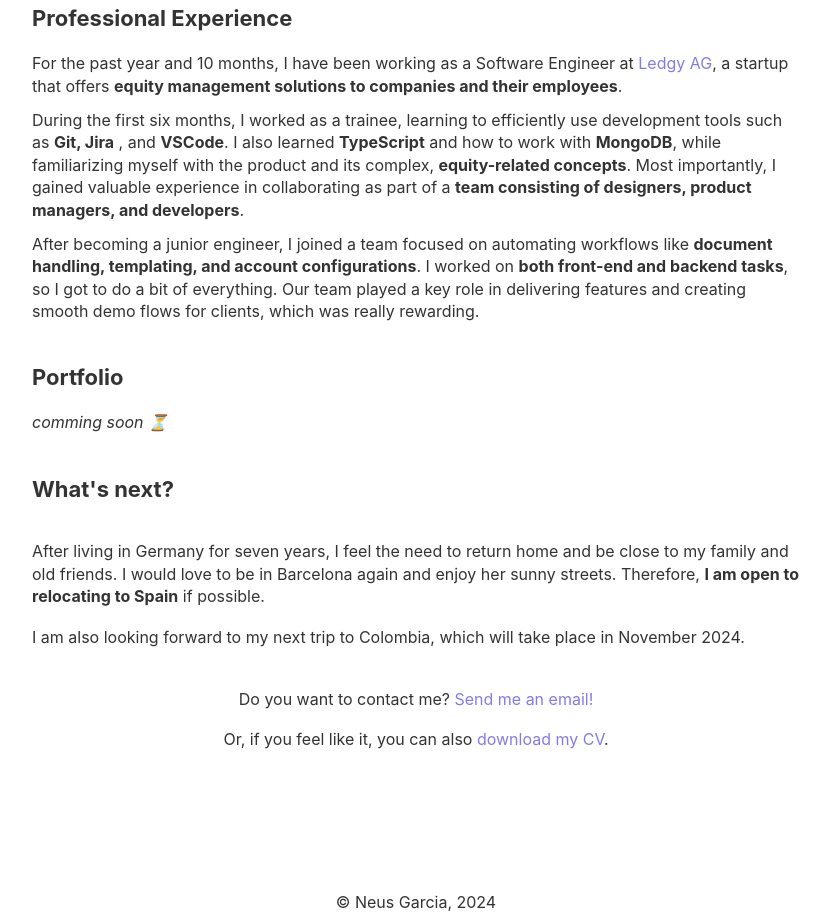
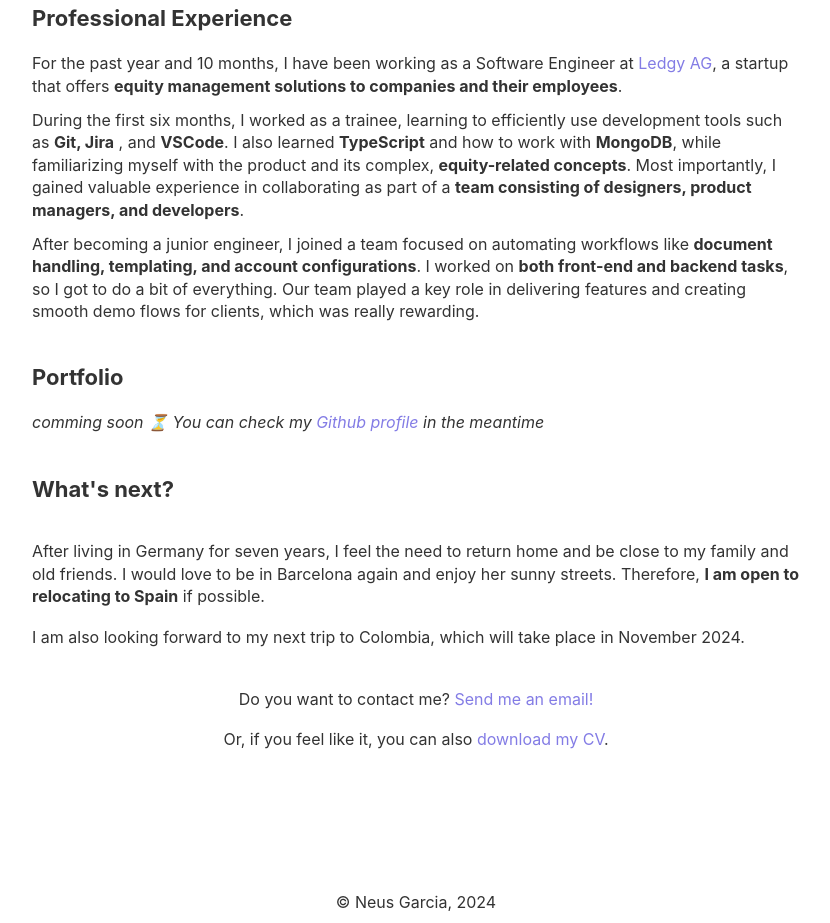
Before and after one commit to neusgp/neusgarciadev-vercel, a website: page index.html in a window 1280 px wide. Shown: the part 999-1922 px from the top of the page, without its empty margins (224-1054 px from the left). Drawn offline with Linux system fonts and the light colour scheme.

Commit message:
feat: add github link

```diff
--- a/index.html
+++ b/index.html
@@ -140,7 +140,15 @@
       </div>
       <div id="portfolio" class="section">
         <h3>Portfolio</h3>
-        <div class="section-text"><i>comming soon ⏳</i></div>
+        <div class="section-text">
+          <i
+            >comming soon ⏳ You can check my
+            <a href="https://github.com/neusgp" target="_blank"
+              >Github profile</a
+            >
+            in the meantime</i
+          >
+        </div>
       </div>
       <div id="what-is-next" class="section">
         <h3>What's next?</h3>
```
